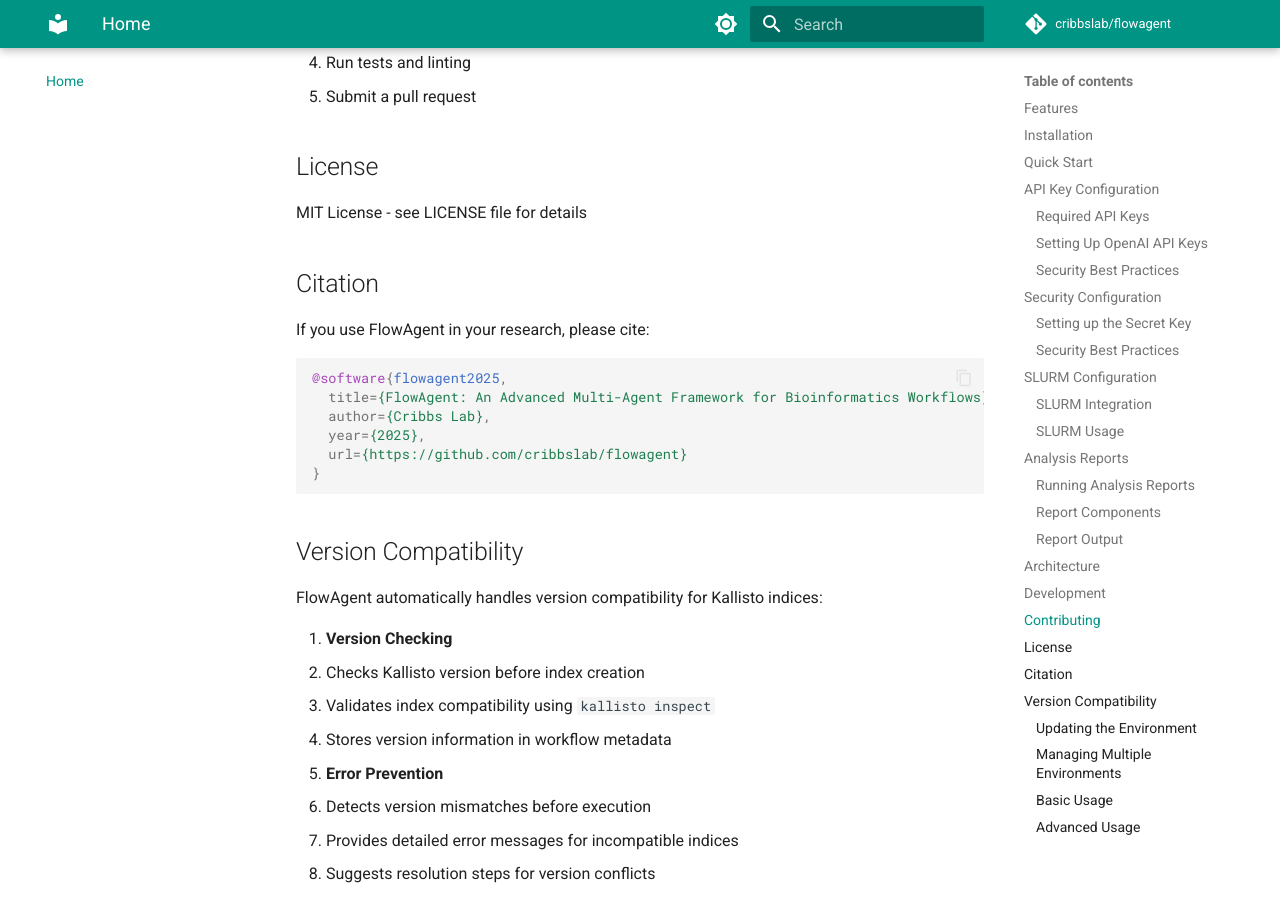
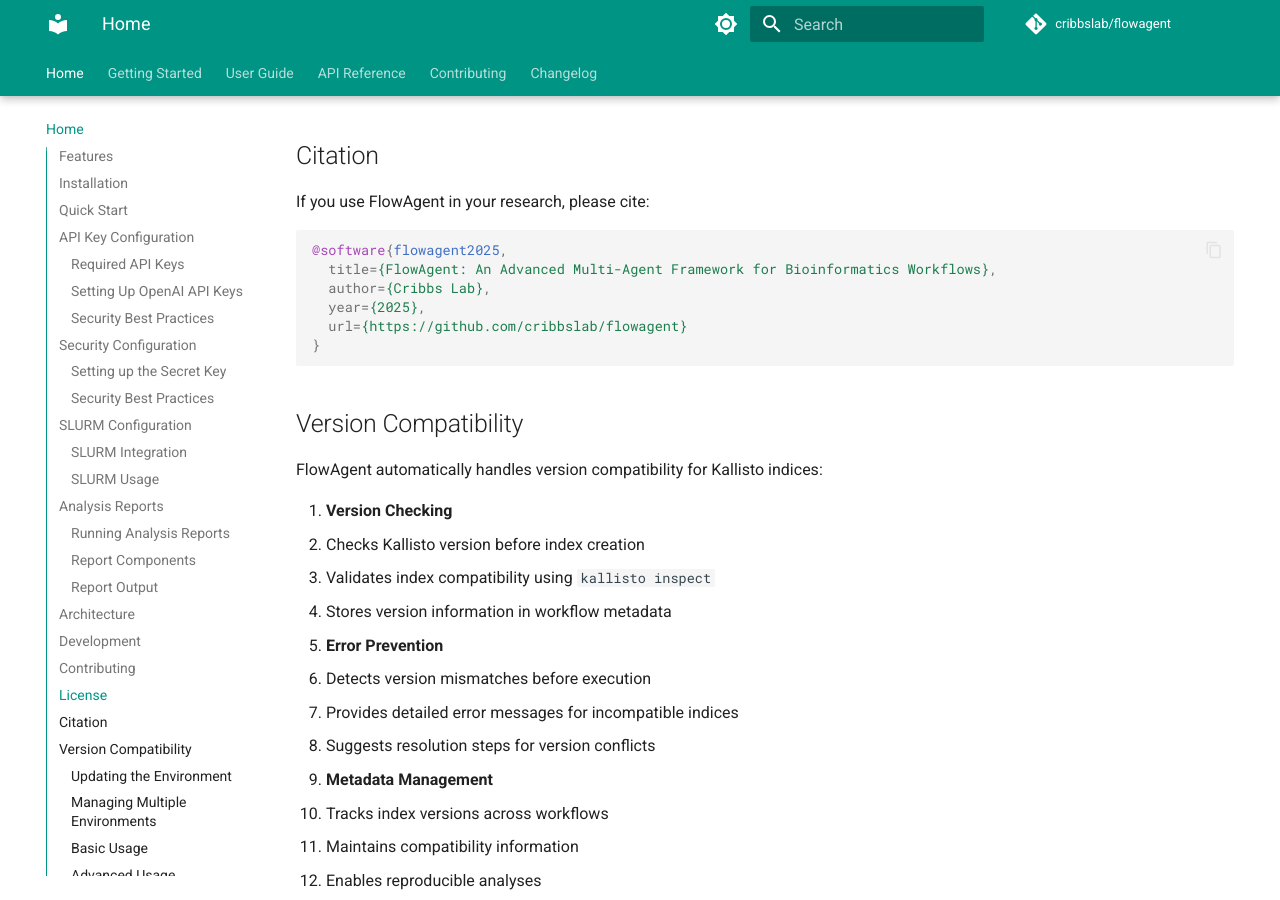
Before and after one commit to EnteloBio/flowagent, an MkDocs documentation site: the page built from docs/index.md, in a window 1280 px wide and 900 px high, scrolled down 7721 px. Built offline with MkDocs 1.6.1 and Material for MkDocs 9.7.7, drawn with Linux system fonts in a browser that asks for light colours; comment, search, counter and statistics services are not loaded; the version menu is left out.

Commit message:
modified github page

```diff
--- a/mkdocs.yml
+++ b/mkdocs.yml
@@ -8,14 +8,19 @@
 theme:
   name: material
   features:
-    - content.code.copy
+    - navigation.instant
+    - navigation.tracking
     - navigation.tabs
+    - navigation.tabs.sticky
     - navigation.sections
     - navigation.expand
-    - navigation.top
+    - navigation.indexes
+    - toc.follow
+    - toc.integrate
+    - search.suggest
     - search.highlight
-    - search.share
-    - search.suggest
+    - content.code.copy
+    - content.code.annotate
 
   palette:
     - media: "(prefers-color-scheme: light)"
@@ -32,6 +37,13 @@
       toggle:
         icon: material/brightness-4
         name: Switch to light mode
+
+extra:
+  social:
+    - icon: fontawesome/brands/github
+      link: https://github.com/cribbslab/flowagent
+  version:
+    provider: mike
 
 plugins:
   - search
@@ -52,14 +64,22 @@
   - pymdownx.details
   - pymdownx.superfences
   - attr_list
+  - md_in_html
+  - def_list
+  - pymdownx.tasklist:
+      custom_checkbox: true
+  - pymdownx.highlight:
+      anchor_linenums: true
+      line_spans: __span
+      pygments_lang_class: true
+  - pymdownx.inlinehilite
+  - pymdownx.snippets
   - pymdownx.emoji:
       emoji_index: !!python/name:material.extensions.emoji.twemoji
       emoji_generator: !!python/name:material.extensions.emoji.to_svg
-  - pymdownx.highlight:
-      anchor_linenums: true
-  - pymdownx.inlinehilite
   - toc:
       permalink: true
+      toc_depth: 3
 
 nav:
   - Home: index.md
```
Also changed, not shown: 1 other file.
